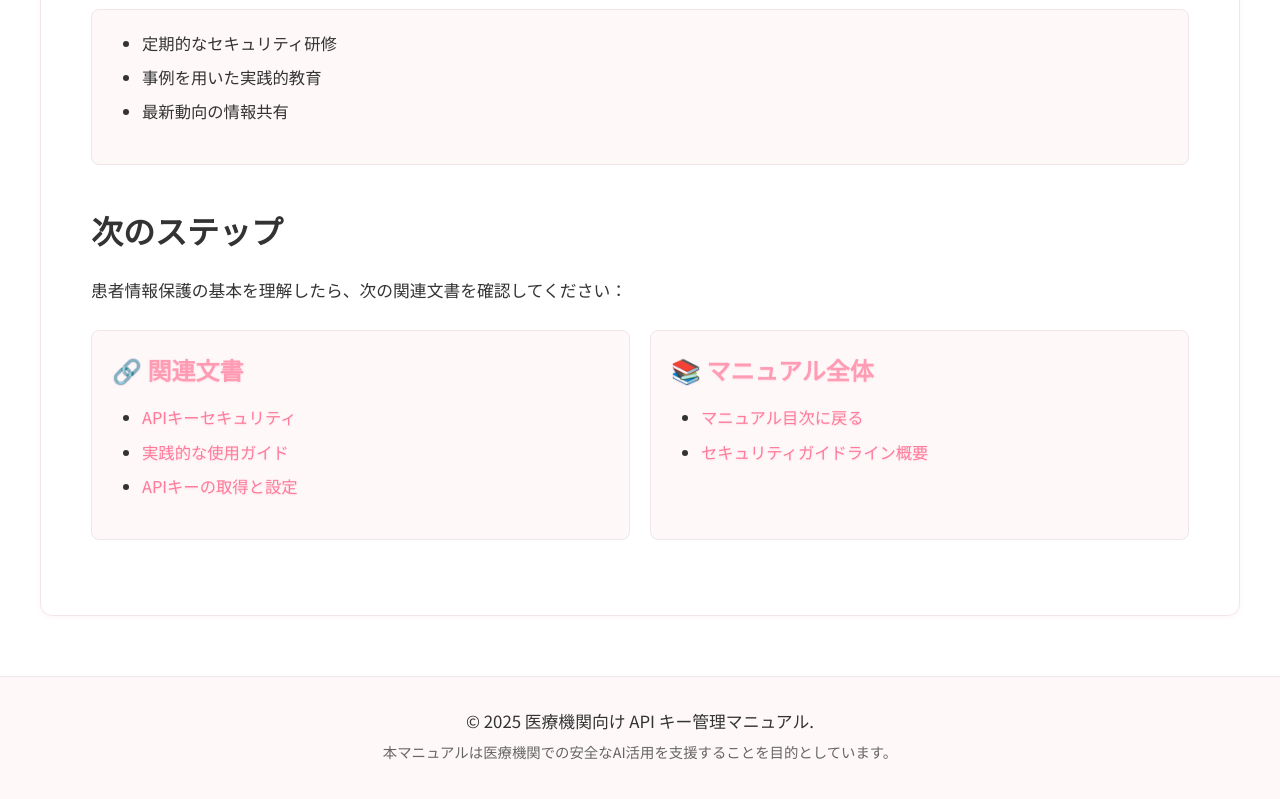
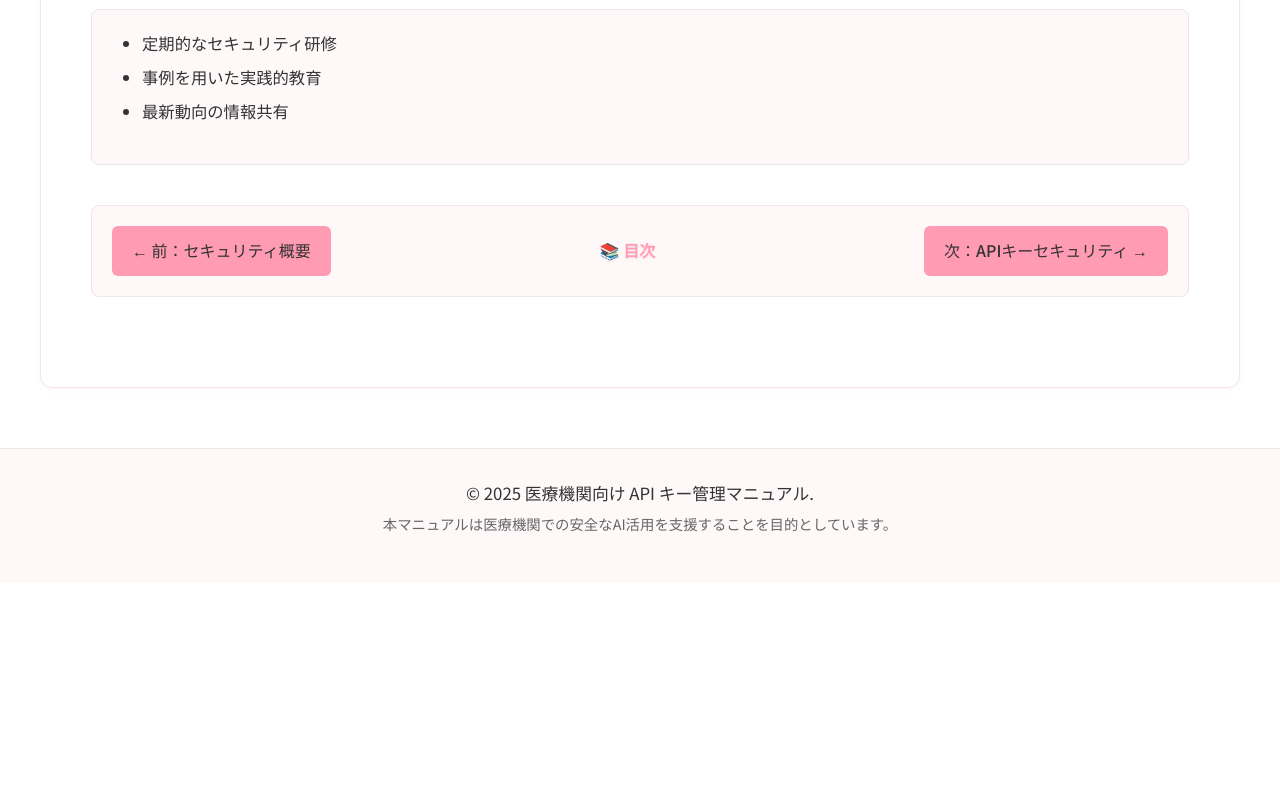
Before and after one commit to infoHiroki/APIkeyManual2025-06-23, a plain HTML site: page docs/03-security/02-patient-data-protection.html in a window 1280 px wide. Shown: the part 9837-10636 px from the top of the page. After the commit the page ends 10420 px from the top, so only its background shows below. Drawn offline with Linux system fonts and the light colour scheme.

Commit message:
Complete linear navigation implementation across all pages
✅ Replaced all complex 'next steps' sections with simple prev/next navigation
✅ Established clear reading order: Basics → Compliance → Security → Implementation → Reference
✅ Added disabled state for first/last pages
✅ Consistent navigation pattern across all 13 HTML files
✅ Removed sticky header to improve scroll experience

Navigation flow:
1. LLM → API → Medical Considerations
2. Japanese Regulations → OpenAI Privacy → BAA/HIPAA
3. Security Overview → Patient Data → API Key Security
4. Setup → Practical Usage
5. Quick Reference → Executive Summary

```diff
--- a/docs/03-security/02-patient-data-protection.html
+++ b/docs/03-security/02-patient-data-protection.html
@@ -367,27 +367,12 @@
                 </ul>
             </div>
 
-            <h2>次のステップ</h2>
-
-            <p>患者情報保護の基本を理解したら、次の関連文書を確認してください：</p>
-
-            <div class="card-grid">
-                <div class="card">
-                    <h3>🔗 関連文書</h3>
-                    <ul>
-                        <li><a href="03-api-key-security.html">APIキーセキュリティ</a></li>
-                        <li><a href="../04-implementation/02-practical-usage.html">実践的な使用ガイド</a></li>
-                        <li><a href="../04-implementation/01-api-key-setup.html">APIキーの取得と設定</a></li>
-                    </ul>
+            <div class="page-navigation">
+                <a href="01-security-overview.html" class="page-nav-btn">← 前：セキュリティ概要</a>
+                <div class="page-nav-center">
+                    <a href="../../index.html">📚 目次</a>
                 </div>
-
-                <div class="card">
-                    <h3>📚 マニュアル全体</h3>
-                    <ul>
-                        <li><a href="../../index.html">マニュアル目次に戻る</a></li>
-                        <li><a href="01-security-overview.html">セキュリティガイドライン概要</a></li>
-                    </ul>
-                </div>
+                <a href="03-api-key-security.html" class="page-nav-btn">次：APIキーセキュリティ →</a>
             </div>
         </main>
     </div>
```
Also changed, not shown: docs/03-security/01-security-overview.html (+5 -19 lines), docs/03-security/03-api-key-security.html (+5 -17 lines), docs/04-implementation/01-api-key-setup.html (+5 -19 lines), docs/04-implementation/02-practical-usage.html (+5 -19 lines), docs/05-reference/01-quick-reference.html (+5 -17 lines), docs/05-reference/02-executive-summary.html (+5 -17 lines).
